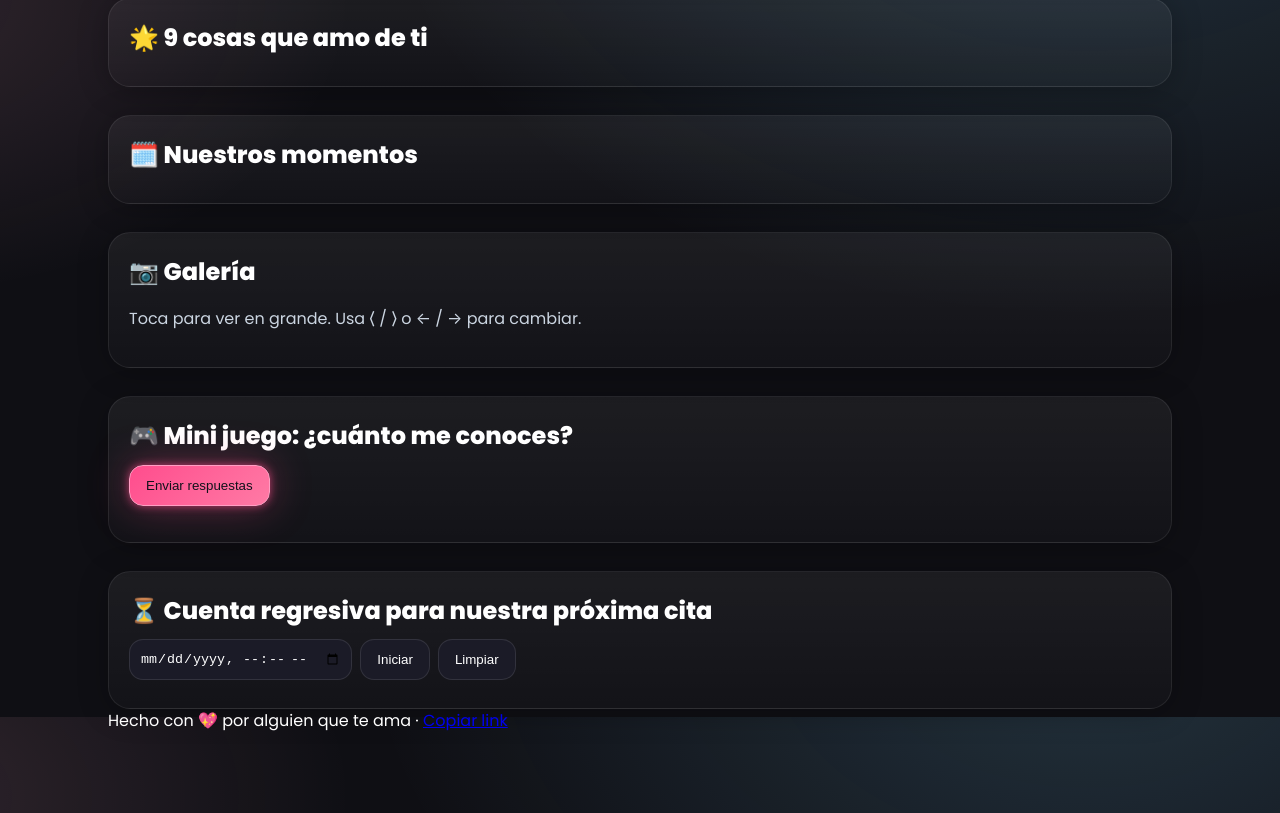
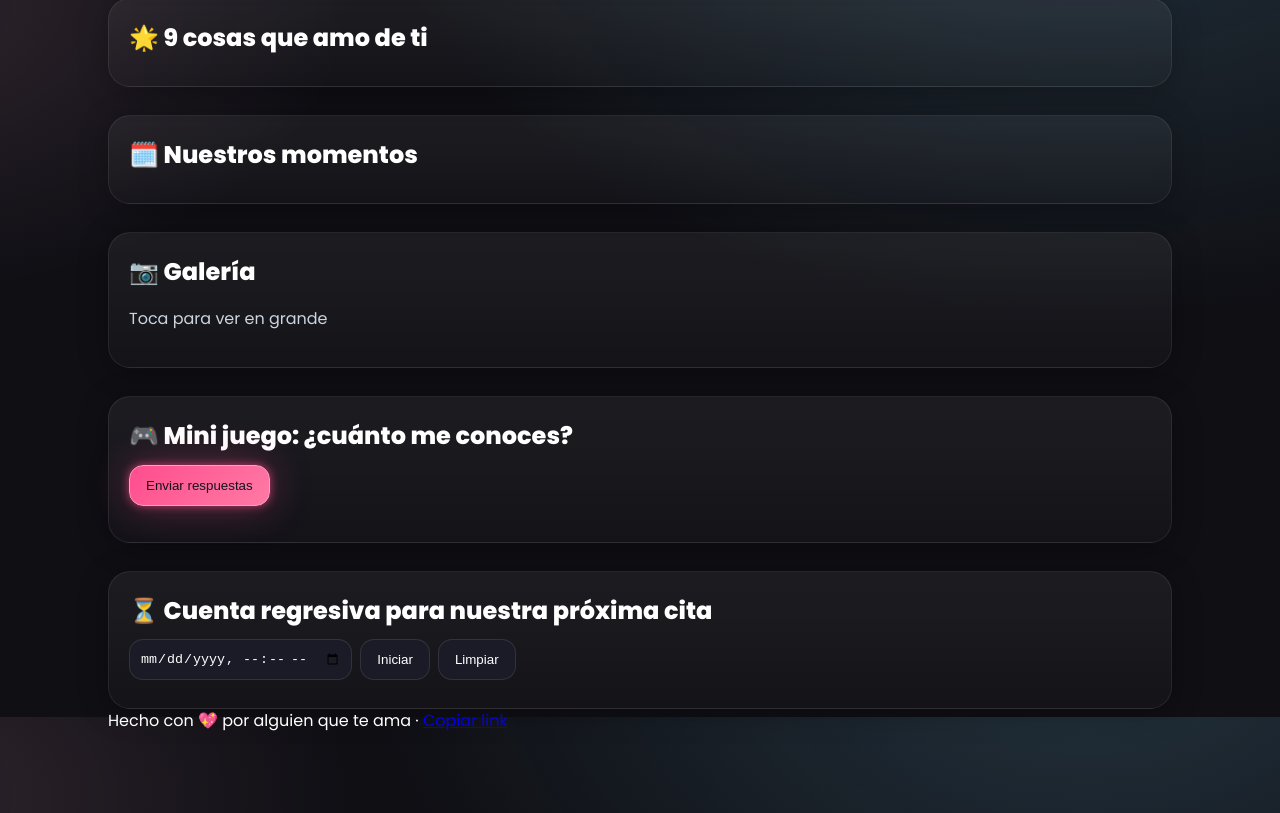
Before and after one commit to JLMerino2005/pagina-amor, a plain HTML site: page index.html in a window 1280 px wide. Shown: the part 883-1696 px from the top of the page. Drawn offline with Linux system fonts and the light colour scheme.

Commit message:
Update index.html

```diff
--- a/index.html
+++ b/index.html
@@ -168,7 +168,7 @@
     <!-- GALERÍA -->
     <section id="galeria" class="card">
       <h2>📷 Galería</h2>
-      <p class="muted">Toca para ver en grande. Usa ⟨ / ⟩ o ← / → para cambiar.</p>
+      <p class="muted">Toca para ver en grande</p>
       <div class="gallery" id="gal"></div>
 
       <dialog id="lightbox">
```
